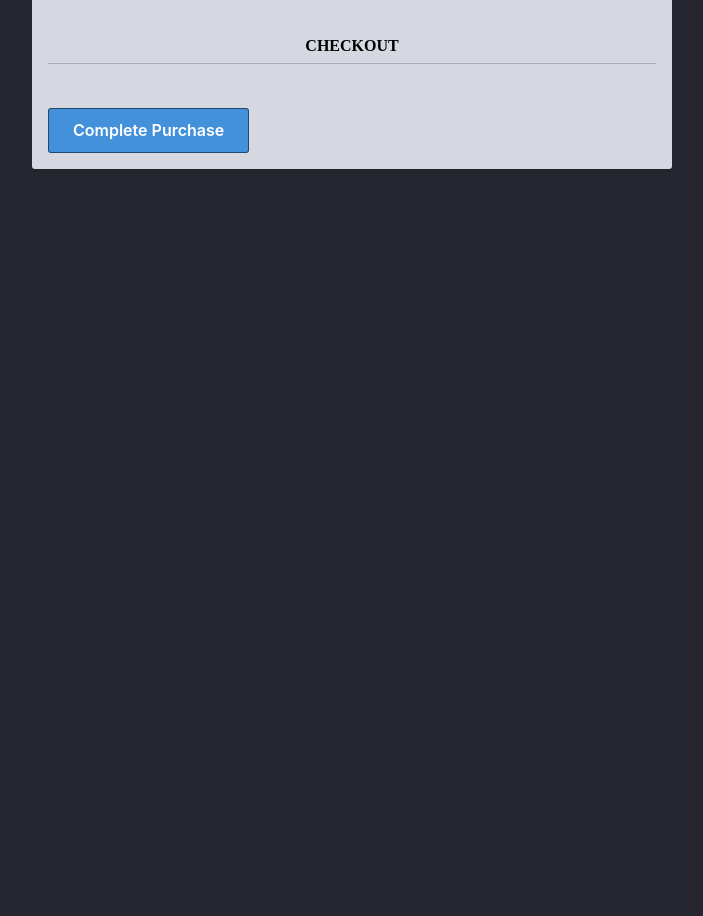
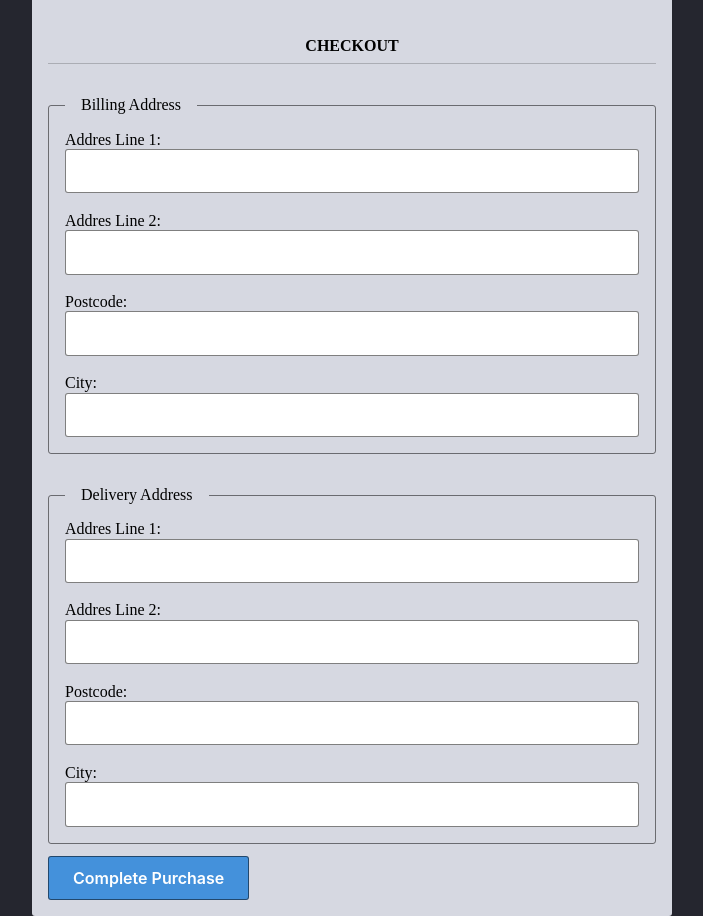
Before and after one commit to omarabdallah96/HTML-CSS-Git-Exercise-Tripoli, a website: page week-3/26-checkout-groups/index.html in a window 1280 px wide. Shown: the part 248-1164 px from the top of the page, without its empty margins (288-991 px from the left). Before the commit the page ends 800 px from the top, so only its background shows below. Drawn offline with Linux system fonts and the light colour scheme.

Commit message:
26-checkout-group

```diff
--- a/week-3/26-checkout-groups/index.html
+++ b/week-3/26-checkout-groups/index.html
@@ -38,7 +38,27 @@
           <h2 class="checkout__title">Checkout</h2>
           <form method="GET" id="checkout-form" class="checkout__form">
             <!-- Add the form fields here -->
+            <fieldset name="billing">
+              <legend>Billing Address</legend>
+              Addres Line 1: <input type="text" />
+              <br />
+              Addres Line 2: <input type="text" />
+              <br />
+              Postcode: <input type="text" />
+              <br />
+              City: <input type="text" />
+            </fieldset>
 
+            <fieldset name="delivery">
+              <legend>Delivery Address</legend>
+              Addres Line 1: <input type="text" />
+              <br />
+              Addres Line 2: <input type="text" />
+              <br />
+              Postcode: <input type="text" />
+              <br />
+              City: <input type="text" />
+            </fieldset>
             <button type="submit">Complete Purchase</button>
           </form>
         </div>
```
